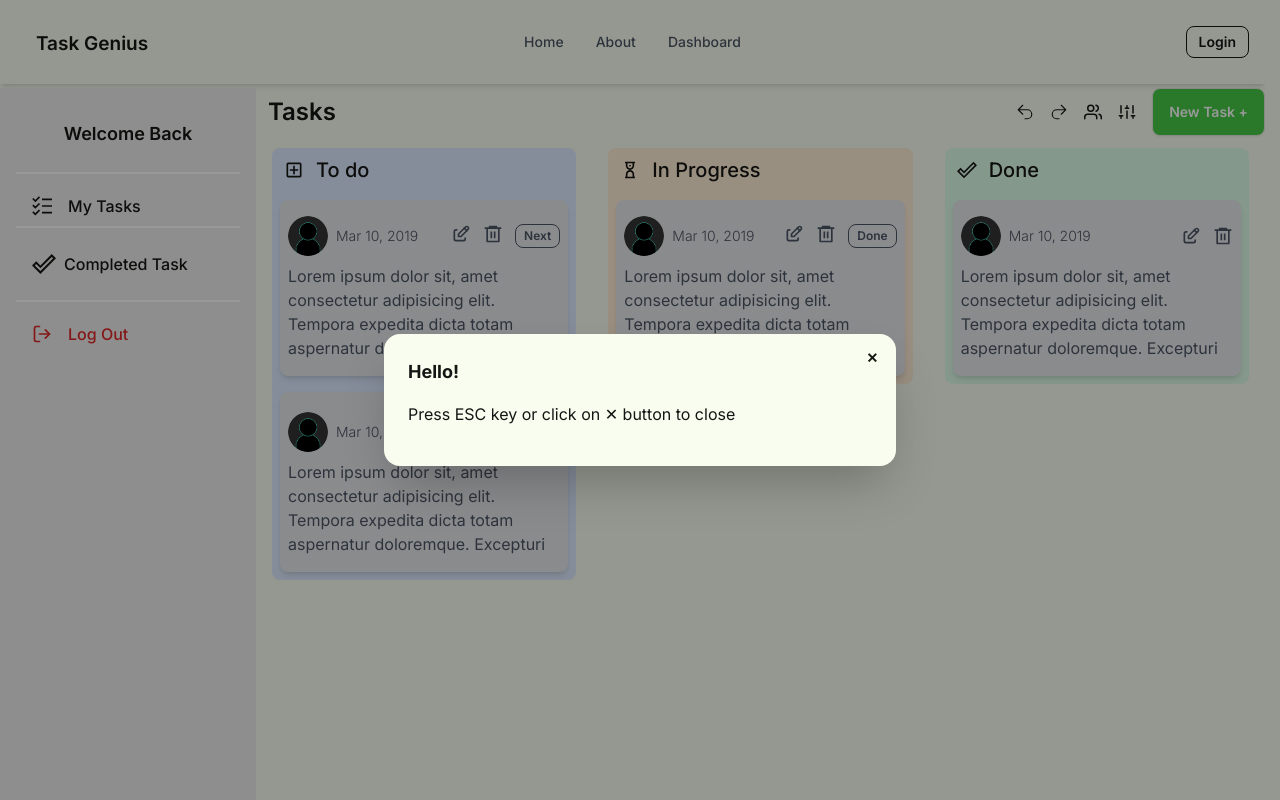
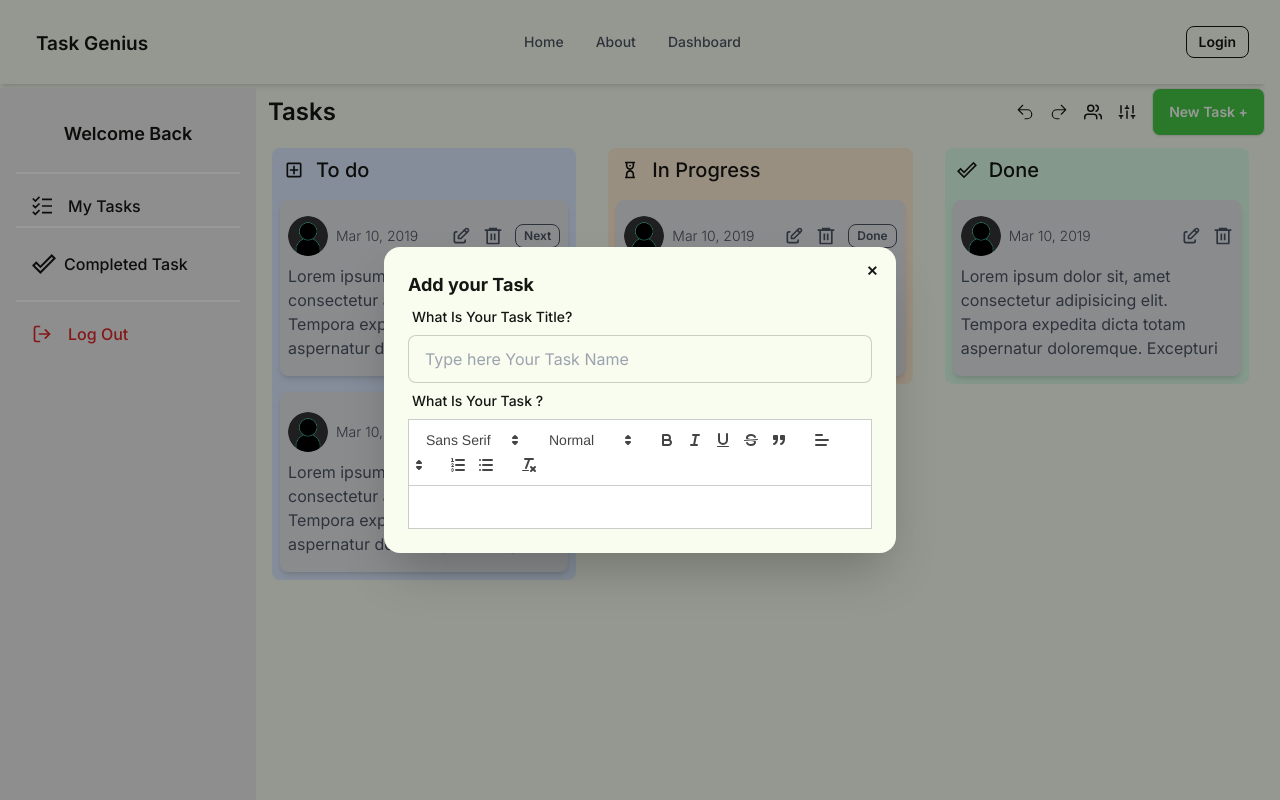
Before and after one commit to Alamin-22/Task-Genius, a Next.js app: page /dashboardlayout/my-task in a window 1280 px wide. Both pictures are taken after a click on the button "New Task +". Shown: the top 800 px of the page. Built offline with nearby package versions, Linux system fonts and the light colour scheme; no server answers.

Commit message:
fix task manage page

```diff
--- a/package.json
+++ b/package.json
@@ -18,6 +18,7 @@
     "react-dom": "^18",
     "react-hot-toast": "^2.4.1",
     "react-icons": "^5.0.1",
+    "react-quill": "^2.0.0",
     "react-rotating-text": "^1.4.1"
   },
   "devDependencies": {
--- a/src/app/dashboardlayout/my-task/page.js
+++ b/src/app/dashboardlayout/my-task/page.js
@@ -1,5 +1,5 @@
 "use client"
-import React from 'react';
+import React, { useState } from 'react';
 import { HiArrowUturnLeft } from "react-icons/hi2";
 import { HiArrowUturnRight } from "react-icons/hi2";
 import { FiUsers } from "react-icons/fi";
@@ -13,21 +13,28 @@ import { RiDeleteBin6Line } from "react-icons/ri";
 import { CgSandClock } from "react-icons/cg";
 import { MdOutlineDoneOutline } from "react-icons/md";
 import moment from 'moment';
+import ReactQuill from 'react-quill';
+import 'react-quill/dist/quill.snow.css';
 
 
 const MyTaskPage = () => {
     const { user } = useAuth();
+    const [description, setDescription] = useState("");
 
-    const handleLogin = (e) => {
+
+    const handleDescriptionChange = (value) => {
+        setDescription(value);
+    };
+
+    const handleAddTask = (e) => {
         e.preventDefault();
         const form = new FormData(e.currentTarget);
         const Task = form.get("Task");
         const Status = form.get("ToDo");
         const postedDate = moment().format("MMM Do, YY");
 
-
+        console.log(Task, Status, postedDate);
     };
-
 
     return (
         <div>
@@ -53,8 +60,36 @@ const MyTaskPage = () => {
                                 {/* if there is a button in form, it will close the modal */}
                                 <button className="btn btn-sm btn-circle btn-ghost absolute right-2 top-2">✕</button>
                             </form>
-                            <h3 className="font-bold text-lg">Hello!</h3>
-                            <p className="py-4">Press ESC key or click on ✕ button to close</p>
+                            <h3 className="font-bold text-lg">Add your Task </h3>
+                            <form onSubmit={handleAddTask} >
+                                <label className="form-control w-full ">
+                                    <div className="label">
+                                        <span className="label-text font-medium">What Is Your Task Title?</span>
+                                    </div>
+                                    <input type="text" name='Task' placeholder="Type here Your Task Name" className="input input-bordered w-full " />
+                                </label>
+                                <label className="form-control w-full ">
+                                    <div className="label">
+                                        <span className="label-text font-medium">What Is Your Task ?</span>
+                                    </div>
+                                    <ReactQuill
+                                        value={description}
+                                        onChange={handleDescriptionChange}
+                                        className="  text-gray-700 p-0  bg-white  "
+                                        modules={{
+                                            toolbar: [
+                                                [{ font: [] }],
+                                                [{ size: [] }],
+                                                ["bold", "italic", "underline", "strike", "blockquote"],
+                                                [{ 'align': [] }],
+                                                [{ 'table': [] }],
+                                                [{ list: "ordered" }, { list: "bullet" }],
+                                                ["clean"],
+                                            ],
+                                        }}
+                                    />
+                                </label>
+                            </form>
                         </div>
                     </dialog>
                 </div>
@@ -75,7 +110,7 @@ const MyTaskPage = () => {
                                             <span className="ml-2 text-sm font-light text-gray-600 ">Mar 10, 2019</span>
                                         </div>
                                     </div>
-                                    <div className="flex gap-3">
+                                    <div className="flex gap-3 items-center">
                                         <TbEdit className='md:text-xl cursor-pointer hover:text-red-400 transition delay-200 text-gray-600' />
                                         <RiDeleteBin6Line className='md:text-xl cursor-pointer hover:text-red-400 transition delay-200 text-gray-600' />
                                         <button className='btn btn-xs btn-outline text-gray-600  hover:border-0 hover:bg-[#4bb14b] '>
@@ -85,7 +120,9 @@ const MyTaskPage = () => {
                                 </div>
 
                                 <div className="mt-2">
-                                    <p className="mt-2 text-gray-600 dark:text-gray-300">Lorem ipsum dolor sit, amet consectetur adipisicing elit. Tempora expedita dicta totam aspernatur doloremque. Excepturi</p>
+                                    <p className="mt-2 text-gray-600 dark:text-gray-300">
+                                        Lorem ipsum dolor sit, amet consectetur adipisicing elit. Tempora expedita dicta totam aspernatur doloremque. Excepturi
+                                    </p>
                                 </div>
                             </div>
                         </div>
@@ -126,7 +163,7 @@ const MyTaskPage = () => {
                                             <span className="ml-2 text-sm font-light text-gray-600 ">Mar 10, 2019</span>
                                         </div>
                                     </div>
-                                    <div className="flex gap-3">
+                                    <div className="flex items-center gap-3">
                                         <TbEdit className='md:text-xl cursor-pointer hover:text-red-400 transition delay-200 text-gray-600' />
                                         <RiDeleteBin6Line className='md:text-xl cursor-pointer hover:text-red-400 transition delay-200 text-gray-600' />
                                         <button className='btn btn-xs btn-outline text-gray-600  hover:border-0 hover:bg-[#4bb14b] '>
--- a/src/components/Navbar/Navbar.jsx
+++ b/src/components/Navbar/Navbar.jsx
@@ -14,7 +14,7 @@ const Navbar = () => {
     const links = <>
         <li className='font-medium text-gray-600'><Link href={"/"}> Home </Link></li>
         <li className='font-medium text-gray-600'><Link href={"/about"}> About </Link></li>
-        <li className='font-medium text-gray-600' ><Link href={"/dashboardlayout"}> Dashboard </Link></li>
+        <li className='font-medium text-gray-600' ><Link href={"/dashboardlayout/my-task"}> Dashboard </Link></li>
         <div className='md:hidden '>
             {
                 user && <li className='font-medium text-gray-600 ' ><Link href={"/dashboardlayout/my-task"}>My Task</Link></li>
@@ -78,7 +78,7 @@ const Navbar = () => {
                                          bg-[#d1eed1] rounded-box w-52  font-semibold">
                                             <p className="px-4 py-2 hover:bg-[#4bb14b57] rounded-lg"> {user.displayName}</p>
 
-                                            <Link href="/dashboardlayout" className="px-4 py-2 hover:bg-[#4bb14b57] rounded-lg">
+                                            <Link href="/dashboardlayout/my-task" className="px-4 py-2 hover:bg-[#4bb14b57] rounded-lg">
                                                 DashBoard
                                             </Link>
 
```
Also changed, not shown: 1 other file (tests, documents, lock files or other folders).
